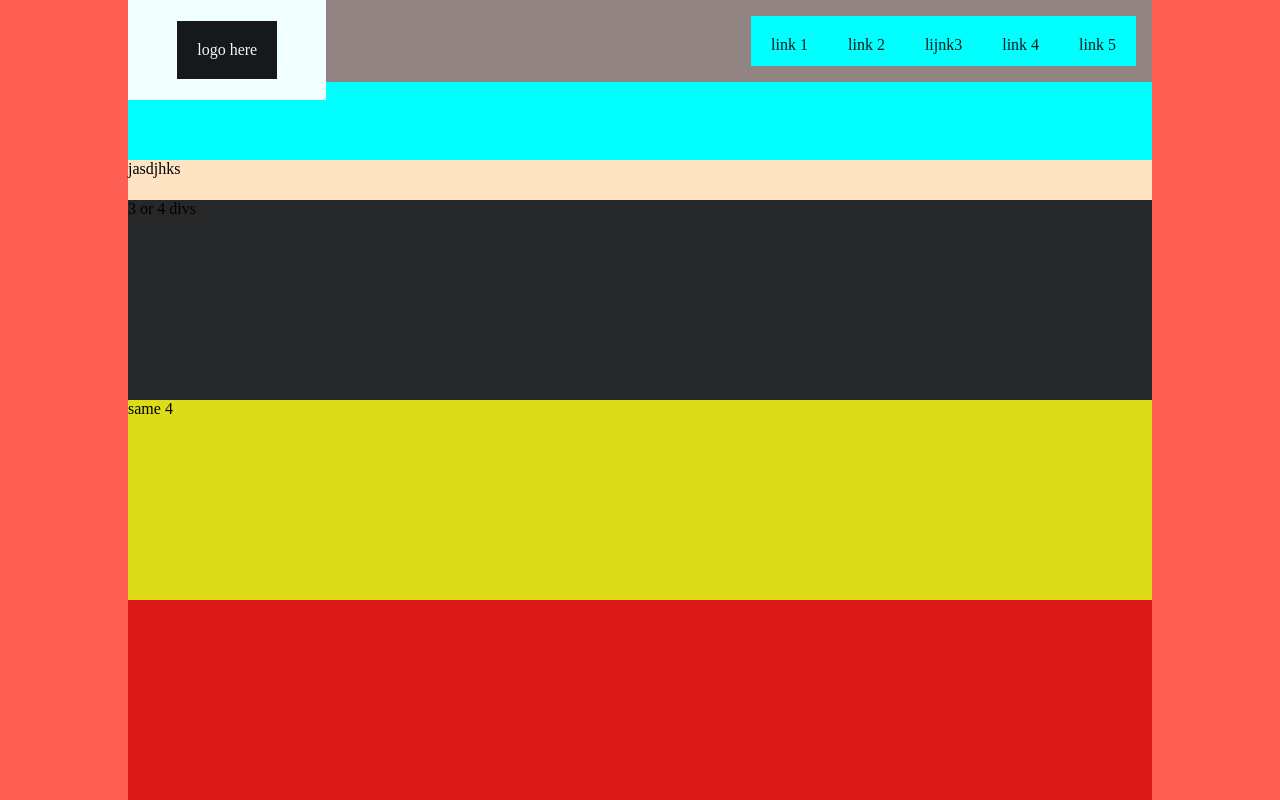
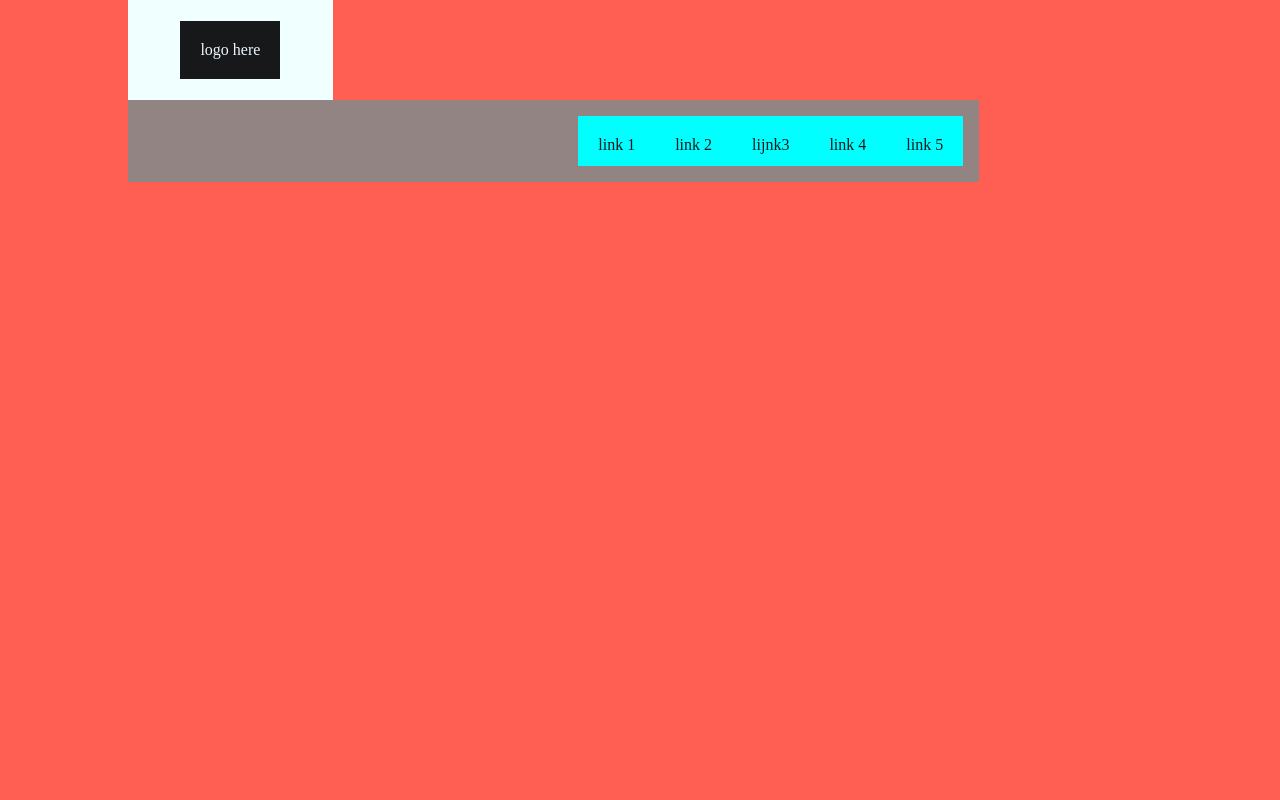
Before and after one commit to jayawson/Sankofa-Foundation, a plain HTML site: page index.html in a window 1280 px wide. Drawn offline with Linux system fonts and the light colour scheme.

Commit message:
design of navigation bar

```diff
--- a/index.html
+++ b/index.html
@@ -9,7 +9,7 @@
 </head>
 <body>
  <div class="main-container">
-    <div class="banner">
+    <div class="navigation-bar-logo">
     <div class="company-logo"><span class="somethinglogo">logo here</span></div>
     <div class="menu-list">
     <li>link 1</li>
@@ -19,9 +19,4 @@
     <li>link 5</li>
 </div>
 </div>
-    <div class="partners-logo">jasdjhks</div>
-    <div class="current-projects">3 or 4 divs</div>
-    <div class="past-events">same 4</div>
-    <footer></footer>
- </div>
 </body>
```
